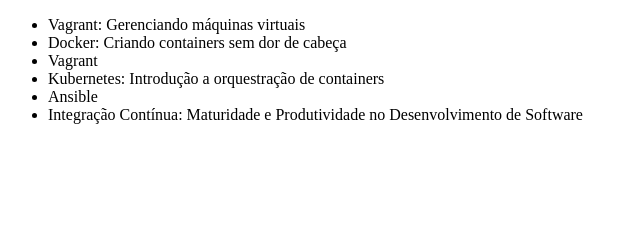
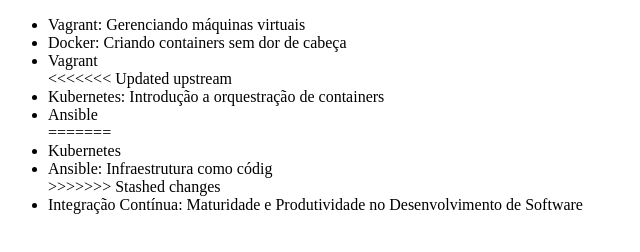
Before and after one commit to Caxambu-Dev/Curso_Git, a plain HTML site: page index.html in a window 1280 px wide. Shown: the whole page, without its empty margins (0-640 px from the left). Drawn offline with Linux system fonts and the light colour scheme.

Commit message:
Alterando o nome do curso de Ansible

```diff
--- a/index.html
+++ b/index.html
@@ -9,8 +9,13 @@
         <li>Vagrant: Gerenciando máquinas virtuais</li>
         <li>Docker: Criando containers sem dor de cabeça</li>
         <li>Vagrant</li>
+<<<<<<< Updated upstream
         <li>Kubernetes: Introdução a orquestração de containers</li>
         <li>Ansible</li>
+=======
+        <li>Kubernetes</li>
+        <li>Ansible: Infraestrutura como códig</li>
+>>>>>>> Stashed changes
         <li>Integração Contínua: Maturidade e Produtividade no Desenvolvimento de Software</li>
     </ul>
 </body>
```
